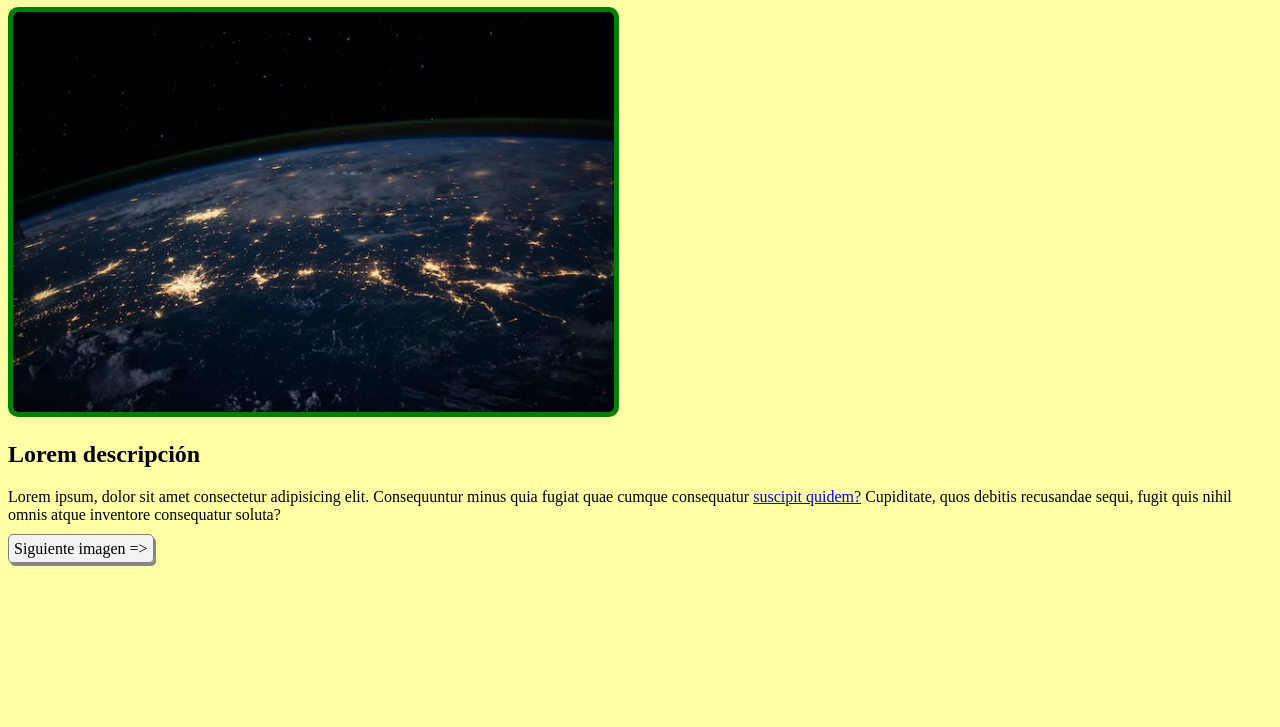
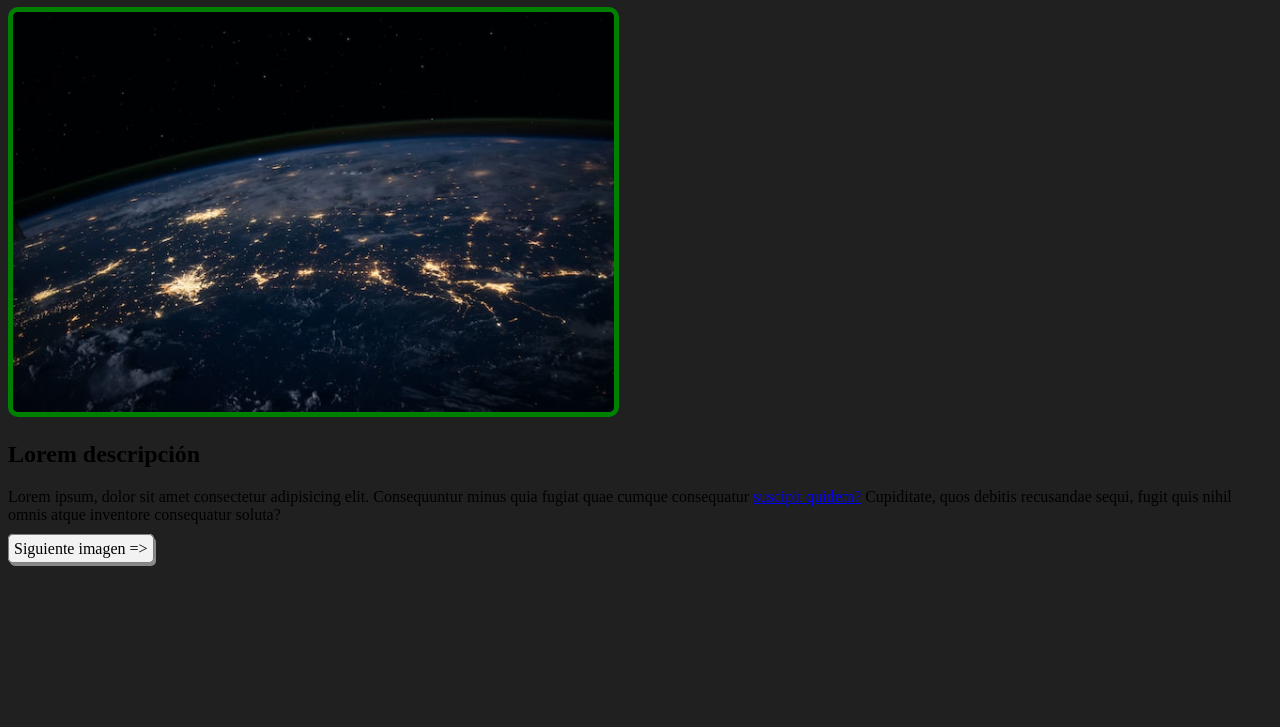
Before and after one commit to rodrigodelvalle/galeriatec, a plain HTML site: page page1.html in a window 1280 px wide. Shown: the part 73-800 px from the top of the page. Drawn offline with Linux system fonts and the light colour scheme.

Commit message:
cambio de fondo

```diff
--- a/styles.css
+++ b/styles.css
@@ -1,5 +1,5 @@
 body {
-    background-color: rgb(255, 255, 165);
+    background-color: rgb(32, 32, 32);
 }
 
 .image{
```
